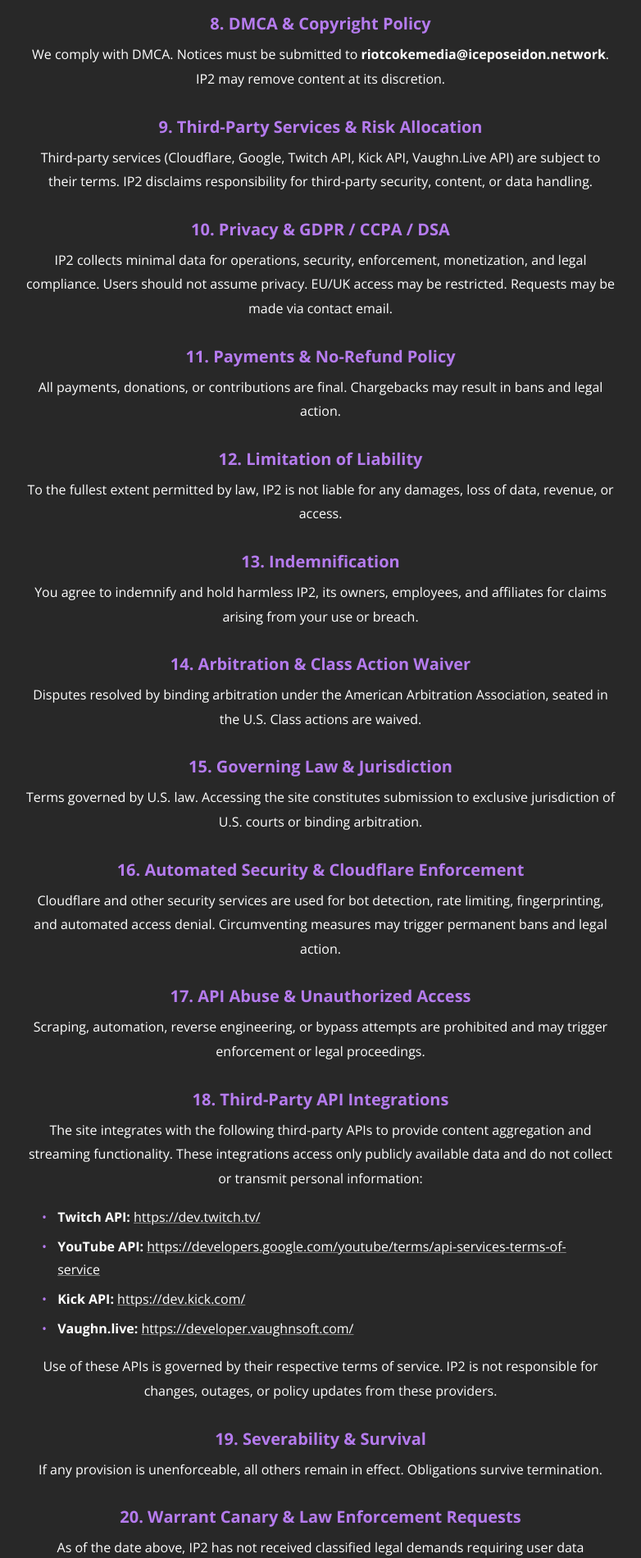
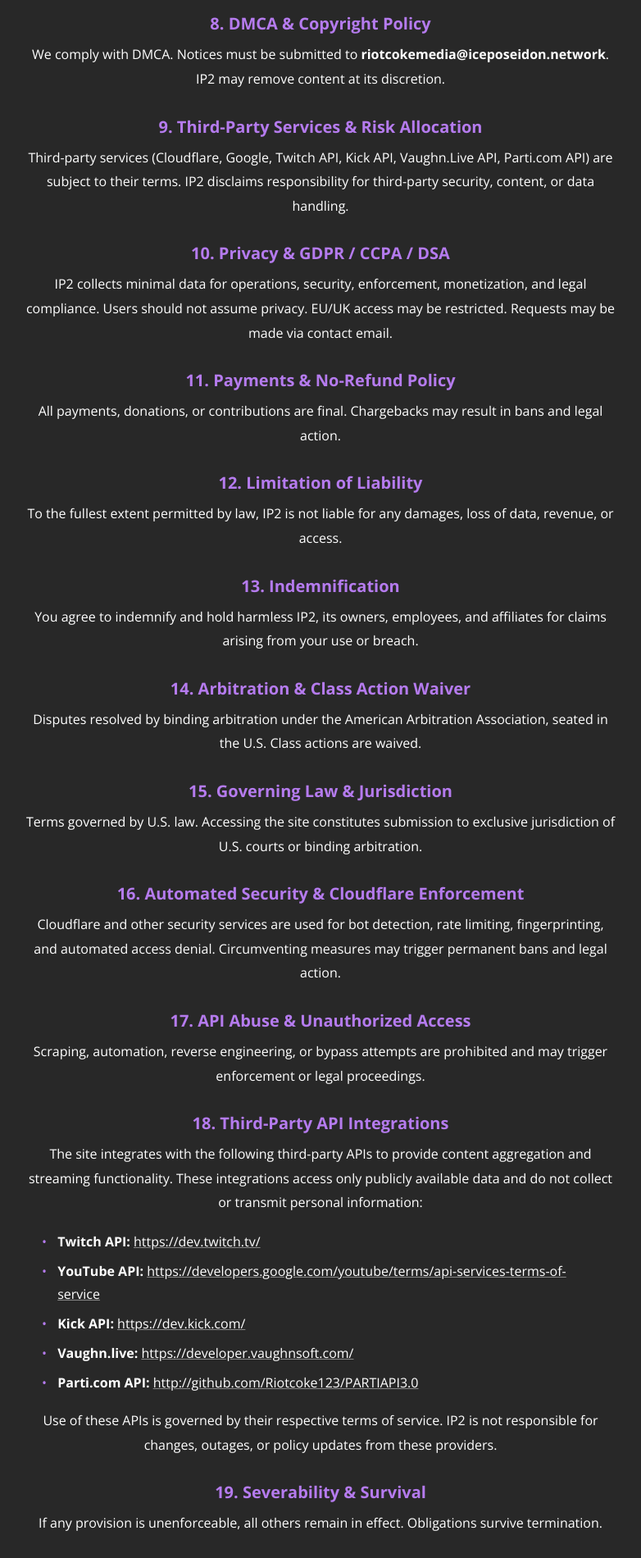
Before and after one commit to Riotcoke123/danetworkcode, a website: page views/tos.html in a window 1280 px wide. Shown: the part 1136-3036 px from the top of the page at 82% size, without its empty margins (249-1031 px from the left). Drawn offline with nearby package versions, Linux system fonts and the light colour scheme.

Commit message:
Add files via upload

```diff
--- a/views/tos.html
+++ b/views/tos.html
@@ -74,7 +74,7 @@
 
 <section>
 <h2>9. Third-Party Services &amp; Risk Allocation</h2>
-<p>Third-party services (Cloudflare, Google, Twitch API, Kick API, Vaughn.Live API) are subject to their terms. IP2 disclaims responsibility for third-party security, content, or data handling.</p>
+<p>Third-party services (Cloudflare, Google, Twitch API, Kick API, Vaughn.Live API, Parti.com API) are subject to their terms. IP2 disclaims responsibility for third-party security, content, or data handling.</p>
 </section>
 
 <section>
@@ -116,7 +116,6 @@
 <h2>17. API Abuse &amp; Unauthorized Access</h2>
 <p>Scraping, automation, reverse engineering, or bypass attempts are prohibited and may trigger enforcement or legal proceedings.</p>
 </section>
-
 <section>
 <h2>18. Third-Party API Integrations</h2>
 <p>The site integrates with the following third-party APIs to provide content aggregation and streaming functionality. These integrations access only publicly available data and do not collect or transmit personal information:</p>
@@ -125,6 +124,7 @@
   <li><strong>YouTube API:</strong> <a href="https://developers.google.com/youtube/terms/api-services-terms-of-service" target="_blank" rel="noopener noreferrer">https://developers.google.com/youtube/terms/api-services-terms-of-service</a></li>
   <li><strong>Kick API:</strong> <a href="https://dev.kick.com/" target="_blank" rel="noopener noreferrer">https://dev.kick.com/</a></li>
   <li><strong>Vaughn.live:</strong> <a href="https://developer.vaughnsoft.com/" target="_blank" rel="noopener noreferrer">https://developer.vaughnsoft.com/</a></li>
+  <li><strong>Parti.com API:</strong> <a href="http://github.com/Riotcoke123/PARTIAPI3.0" target="_blank" rel="noopener noreferrer">http://github.com/Riotcoke123/PARTIAPI3.0</a></li>
 </ul>
 <p>Use of these APIs is governed by their respective terms of service. IP2 is not responsible for changes, outages, or policy updates from these providers.</p>
 </section>
```
Also changed, not shown: views/Policy.html (+1 -0 lines), views/index.html (+1 -1 lines).
